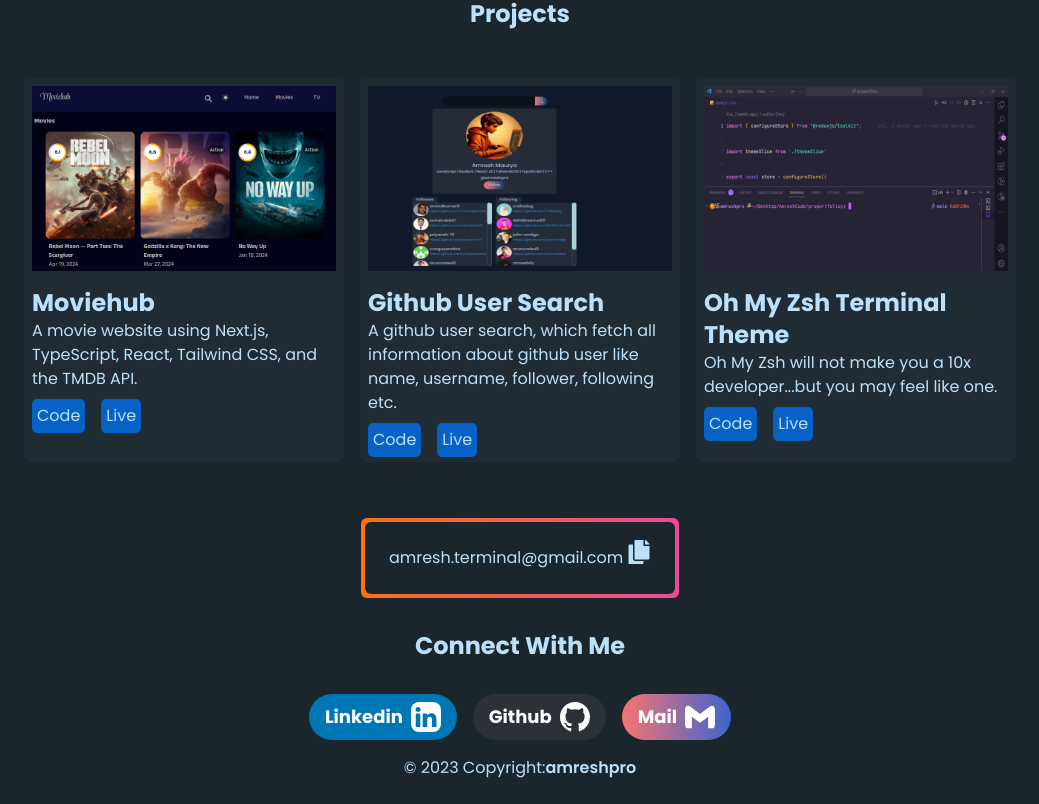
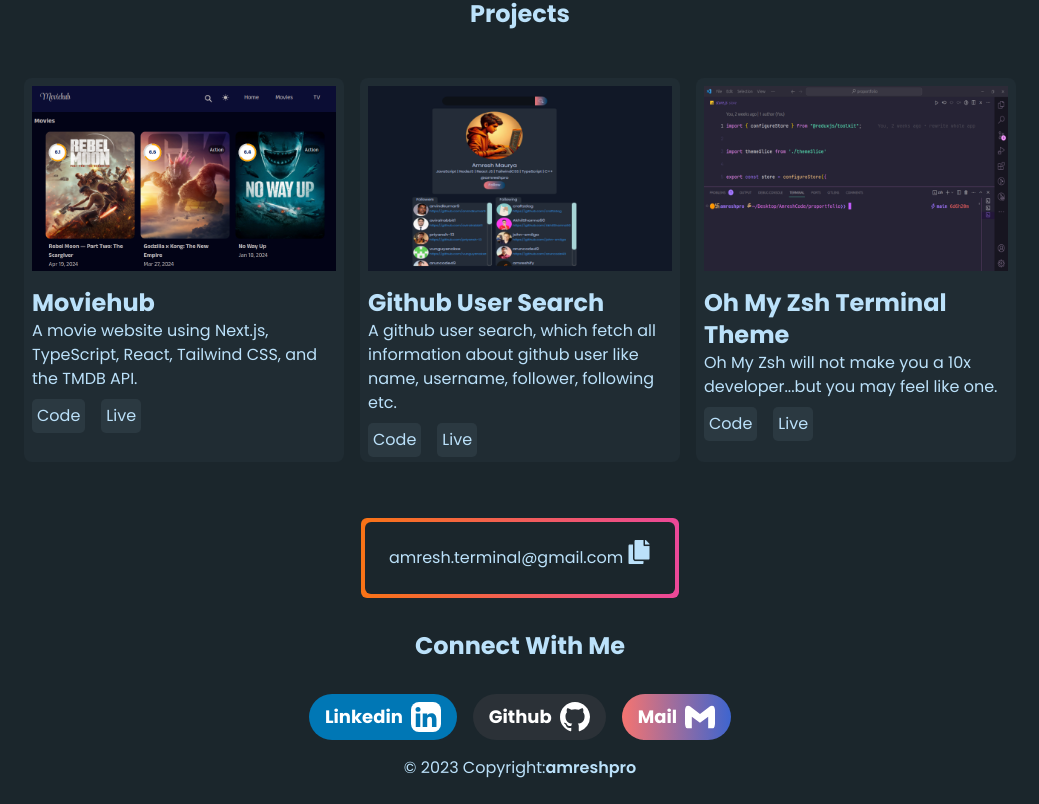
Before and after one commit to amreshpro/proportfolio, a Next.js app: page / in a window 1280 px wide. Shown: the part 1610-2414 px from the top of the page, without its empty margins (120-1159 px from the left). Built offline with nearby package versions, Linux system fonts and the light colour scheme.

Commit message:
update button and fix coloring issue

```diff
--- a/app/globals.css
+++ b/app/globals.css
@@ -8,8 +8,10 @@
   --dark: #1b262c;
   --light: #bbe1fa;
   --primary: #202c33;
-  --secondary: #beffeb;
-  --ternary: #0762C8;
+  --secondary: #f5e4f7;
+  --ternary: #ff21ec;
+  --btn-light:#e6c1e3;
+  --btn-dark:#2b3941;
   scroll-behavior: smooth;
   margin: 0;
   padding: 0;
@@ -32,6 +34,17 @@
 }
 .light-box{
   background: var(--secondary);
+}
+
+.dark-btn{
+background:var(--btn-dark);
+padding: 5px;
+border-radius: 5px;
+}
+.light-btn{
+background: var(--btn-light);
+padding: 5px;
+border-radius: 5px;
 }
 
 .primary{
--- /dev/null
+++ b/components/LinkButton.tsx
@@ -0,0 +1,21 @@
+import { useThemeStore } from "@/store/themeStore";
+import Link from "next/link";
+
+type Link_Button_Type = {
+  title: string ;
+  link: string;
+};
+
+export default function LinkButton(props: Link_Button_Type) {
+  const { title, link } = props;
+  const isDarkModeEnabled = useThemeStore((state) => state.isDarkModeEnabled);
+  return (
+    <Link
+      className={`${isDarkModeEnabled ? "dark-btn" : "light-btn"}`}
+      href={link}
+      target="_blank"
+    >
+      {title }
+    </Link>
+  );
+}
--- a/components/Navbar.tsx
+++ b/components/Navbar.tsx
@@ -20,15 +20,18 @@ const {isDarkModeEnabled,toggleDarkMode} = useThemeStore((state)=>state)
       </div>
 
       <ul className="flex gap-8 sm:gap-2 md:gap-4 items-center sm:text-sm">
-      <button onClick={()=>toggleDarkMode()} className="w-fit   flex justify-start items-center text-center text-xl "><p className="">{isDarkModeEnabled ? <IoMdSunny/>:<IoMoonSharp/> }</p></button>
         {NAV_LINKS.map((nav) => {
+
+          const {id,title,path}= nav
           return (
-            <li key={nav.id} >
-              <Link href={nav.path}>{nav.title}</Link>
+            <li key={id} >
+              <Link href={path}>{title}</Link>
             </li>
           );
         })}
       </ul>
+      <button onClick={()=>toggleDarkMode()} className="w-fit   flex justify-start items-center text-center text-xl "><p className="">{isDarkModeEnabled ? <IoMdSunny/>:<IoMoonSharp/> }</p></button>
+
     </nav>
   );
 }
--- a/components/Projects.tsx
+++ b/components/Projects.tsx
@@ -3,6 +3,7 @@
 import Link from "next/link";
 import { PROJECTS, SmallProjects, ZSH_THEME } from "../data/PROJECTS";
 import { useThemeStore } from "@/store/themeStore";
+import LinkButton from "./LinkButton";
 
 
 const Projects = () => {
@@ -53,12 +54,9 @@ const ProjectCard = (props: ProjectPropType) => {
         <h1 className="text-2xl font-bold">{title}</h1>
         <p>{description}</p>
         <div className="btns py-2  flex gap-4">
-          <Link className="link-btn " href={github_link} target="_blank">
-            Code
-          </Link>
-          <Link className="link-btn" href={live_link} target="_blank">
-            Live
-          </Link>
+          <LinkButton title={"Code"} link={github_link}  />
+
+          <LinkButton title={"Live"} link={live_link}  />
         </div>
       </div>
     </div>
--- a/data/NAV_LINKS.ts
+++ b/data/NAV_LINKS.ts
@@ -1,4 +1,10 @@
- const NAV_LINKS = [
+type Nav_Type= {
+  id: string,
+  title:string,
+  path:string,
+}
+
+const NAV_LINKS :Nav_Type[] = [
     // {
     //   id: "nav-links1",
     //   title: "Home",
@@ -20,7 +26,7 @@
       title: "Projects",
       path: "#projects",
     },
-    {
+  {
       id: "nav-links5",
       title: "Contact",
       path: "#contact",
```
